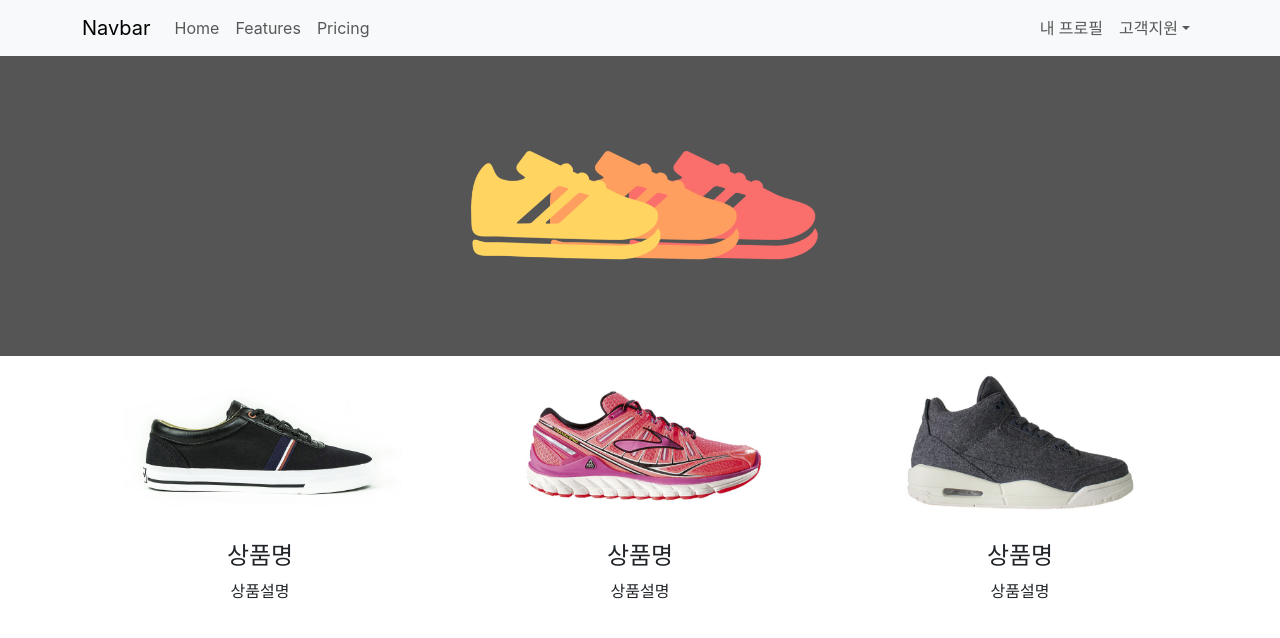
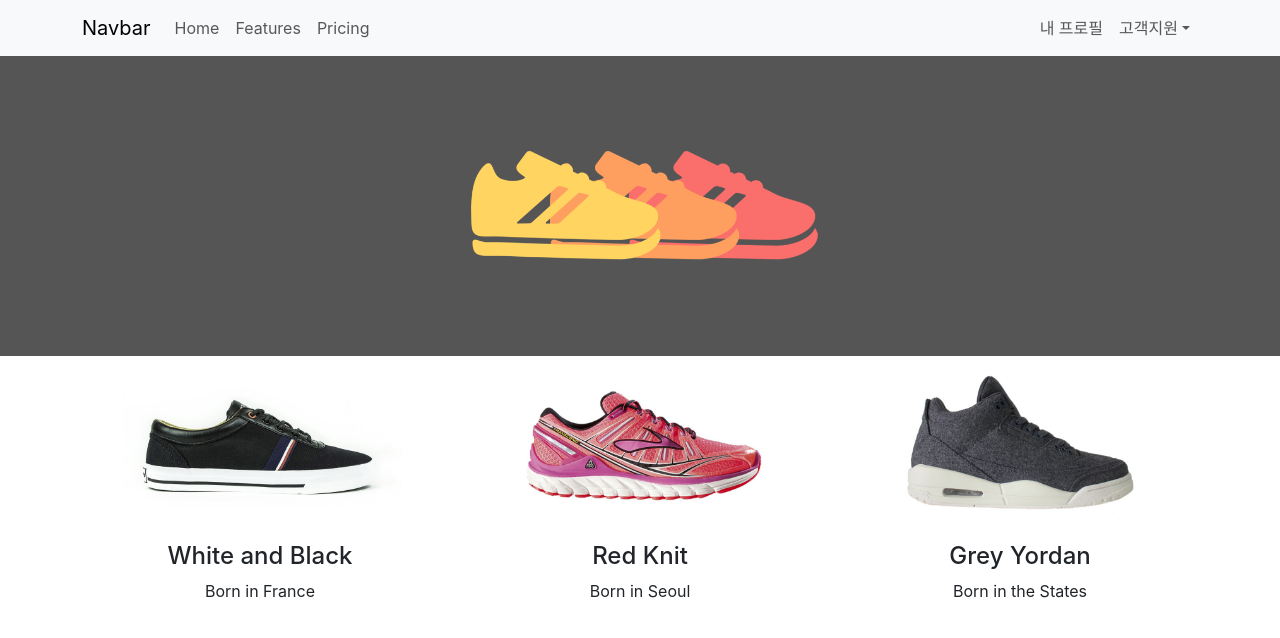
Before and after one commit to jade0819/codding-apple-shoppingmall, a React (Create React App) app: page / in a window 1280 px wide. Shown: the top 638 px of the page. Built offline with nearby package versions, Linux system fonts and the light colour scheme.

Commit message:
Feat: 상품 이미지 추가, 상품 데이터 추가 및 화면에 출력,  Card 컴포넌트로 상품 레이아웃 작성

```diff
--- a/src/App.js
+++ b/src/App.js
@@ -1,34 +1,23 @@
+import { useState } from "react";
 import "./App.css";
 import NavbarContainer from "./components/NavbarContainer";
 import Container from "react-bootstrap/Container";
 import Row from "react-bootstrap/Row";
-import Col from "react-bootstrap/Col";
-import shoes1 from "./assets/shoes1.jpg";
-import shoes2 from "./assets/shoes2.jpg";
-import shoes3 from "./assets/shoes3.jpg";
+import Card from "./components/Card.js";
+import data from "./data.js";
 
 function App() {
+  const [shoes] = useState(data);
+
   return (
     <div className="App">
       <NavbarContainer />
       <div className="main-bg"></div>
       <Container>
         <Row>
-          <Col md={4}>
-            <img src={shoes1} alt="shoes1" width="80%" />
-            <h4>상품명</h4>
-            <p>상품설명</p>
-          </Col>
-          <Col md={4}>
-            <img src={shoes2} alt="shoes2" width="80%" />
-            <h4>상품명</h4>
-            <p>상품설명</p>
-          </Col>
-          <Col md={4}>
-            <img src={shoes3} alt="shoes3" width="80%" />
-            <h4>상품명</h4>
-            <p>상품설명</p>
-          </Col>
+          {shoes.map((item, index) => {
+            return <Card item={item} index={index} />;
+          })}
         </Row>
       </Container>
     </div>
--- /dev/null
+++ b/src/components/Card.js
@@ -0,0 +1,20 @@
+import React from "react";
+import Col from "react-bootstrap/Col";
+
+const Card = ({ item, index }) => {
+  const imgNum = index + 1;
+
+  return (
+    <Col md={4}>
+      <img
+        src={require(`../assets/shoes${imgNum}.jpg`)}
+        alt="shoes"
+        width="80%"
+      />
+      <h4>{item.title}</h4>
+      <p>{item.content}</p>
+    </Col>
+  );
+};
+
+export default Card;
--- /dev/null
+++ b/src/data.js
@@ -0,0 +1,24 @@
+let data = [
+  {
+    id: 0,
+    title: "White and Black",
+    content: "Born in France",
+    price: 120000,
+  },
+
+  {
+    id: 1,
+    title: "Red Knit",
+    content: "Born in Seoul",
+    price: 110000,
+  },
+
+  {
+    id: 2,
+    title: "Grey Yordan",
+    content: "Born in the States",
+    price: 130000,
+  },
+];
+
+export default data;
```
